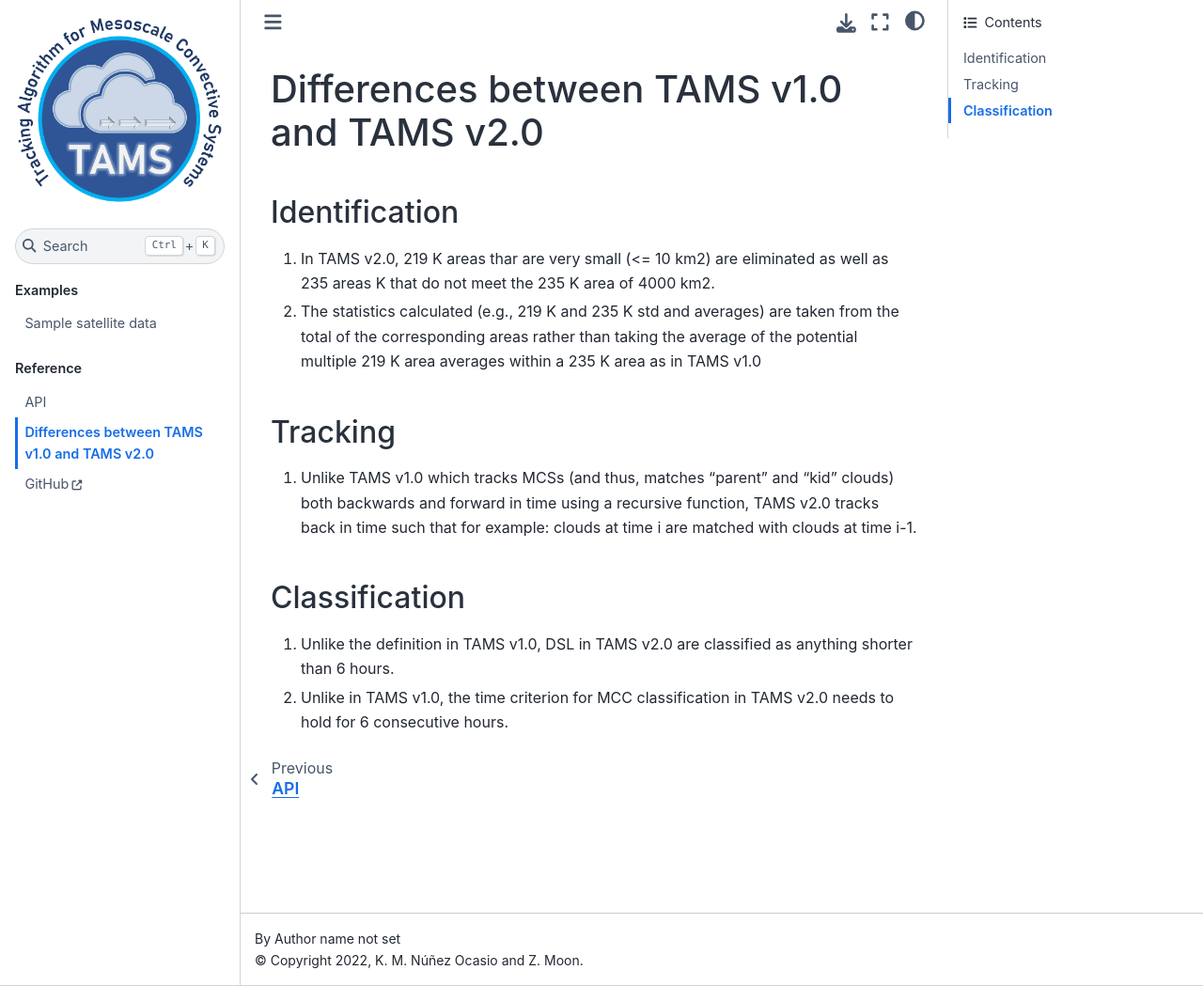
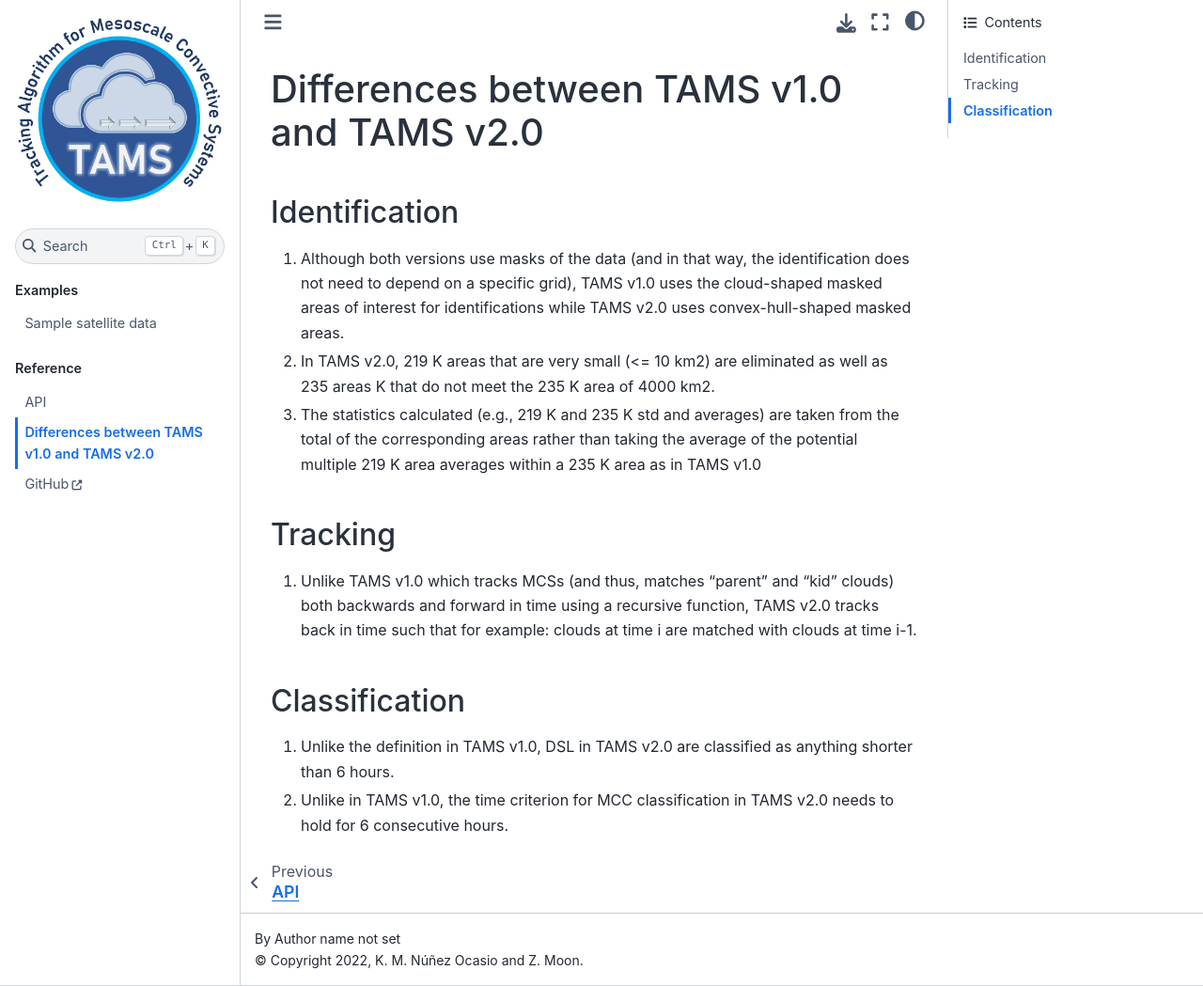
Before and after one commit to knubez/TAMS, a Sphinx documentation site: the page built from docs/differences.md, in a window 1280 px wide and 1049 px high. Shown: the whole window at 94% size. Built offline with Sphinx 7.4.7 and the Sphinx Book theme 1.1.4, drawn with Linux system fonts in a browser that asks for light colours.

Commit message:
Update differences.md

```diff
--- a/docs/differences.md
+++ b/docs/differences.md
@@ -2,8 +2,10 @@
 
 ### Identification
 
-1. In TAMS v2.0, 219 K areas thar are very small (<= 10 km2) are eliminated as well as 235 areas K that do not meet the 235 K area of 4000 km2.
-2. The statistics calculated (e.g., 219 K and 235 K std and averages) are taken from the total of the corresponding areas rather than taking the average of the potential multiple 219 K area averages within a 235 K area as in TAMS v1.0
+1. Although both versions use masks of the data  (and in that way, the identification does not need to depend on a specific grid), TAMS v1.0 uses the cloud-shaped masked    areas of interest for identifications while TAMS v2.0 uses convex-hull-shaped masked areas.
+2. In TAMS v2.0, 219 K areas that are very small (<= 10 km2) are eliminated as well as 235 areas K that do not meet the 235 K area of 4000 km2.
+3. The statistics calculated (e.g., 219 K and 235 K std and averages) are taken from the total of the corresponding areas rather than taking the average of the potential multiple 219 K area averages within a 235 K area as in TAMS v1.0
+
 
 ### Tracking
 
```
